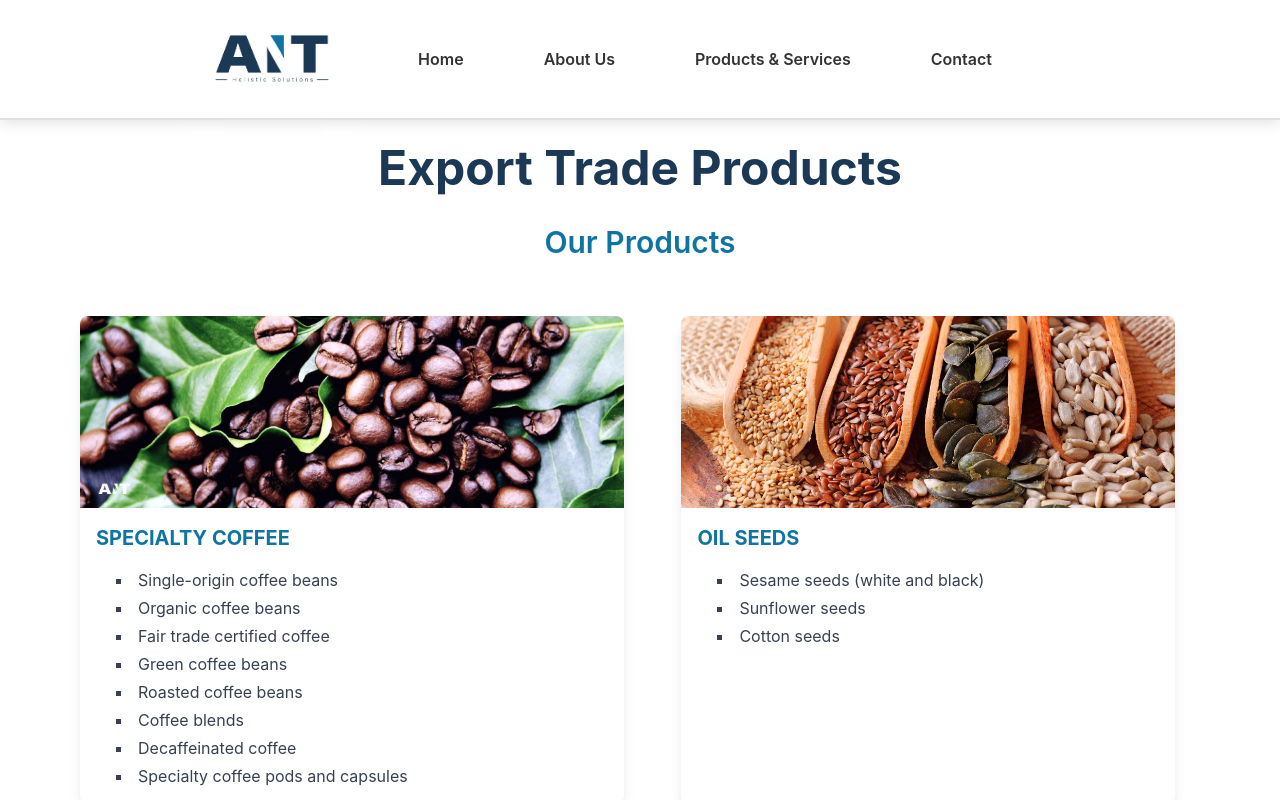
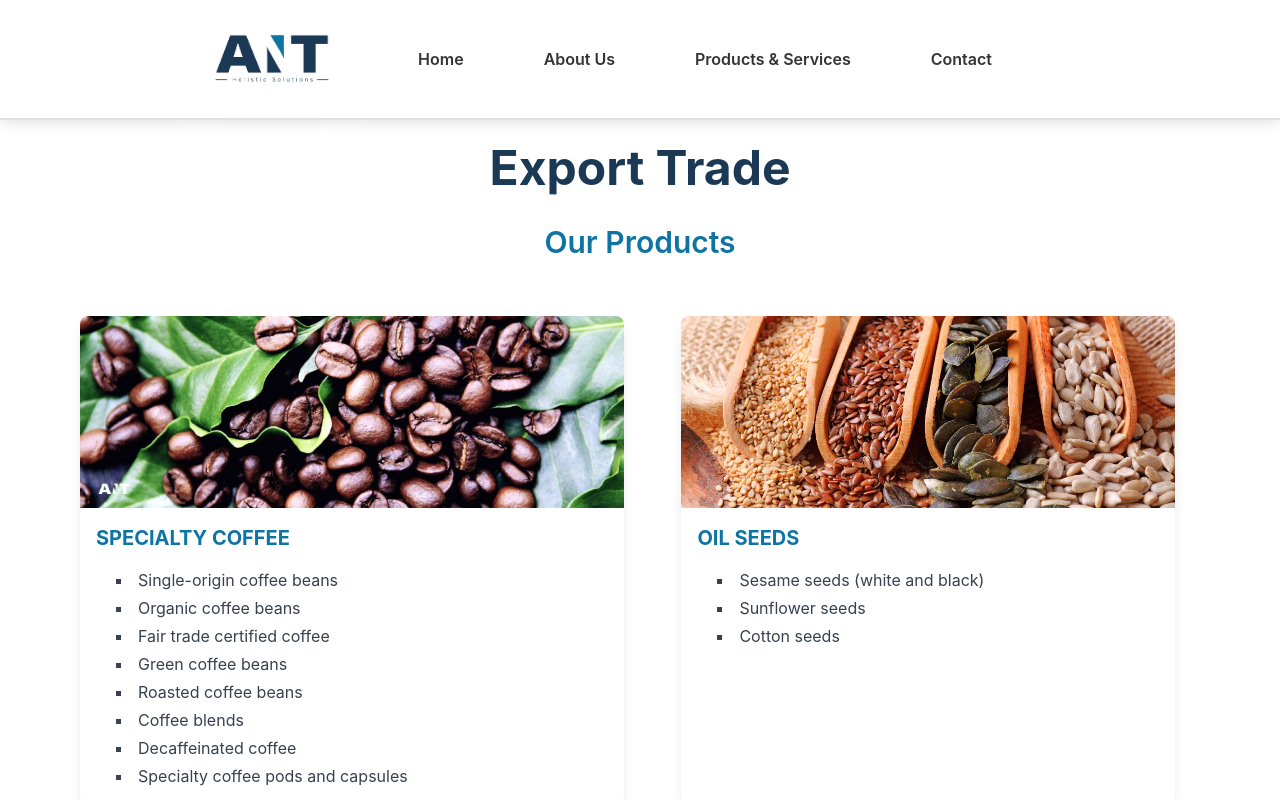
Before and after one commit to Mintesnot-Shigute/Ant-web, a React (Create React App) app: page /export-trade-product in a window 1280 px wide. Shown: the top 800 px of the page. Built offline with nearby package versions, Linux system fonts and the light colour scheme.

Commit message:
Dividing the sections

```diff
--- a/src/pages/ExportTradeProduct.js
+++ b/src/pages/ExportTradeProduct.js
@@ -6,7 +6,7 @@ function ExportTradeProduct() {
       <div className="max-w-6xl w-full px-4">
         {/* Heading for Export Trade Products Section */}
         <h2 className="text-5xl font-bold text-center mb-8 mt-8 text-[#1B3855]">
-          Export Trade Products
+          Export Trade
         </h2>
 
         {/* Subheading for Products */}
```
